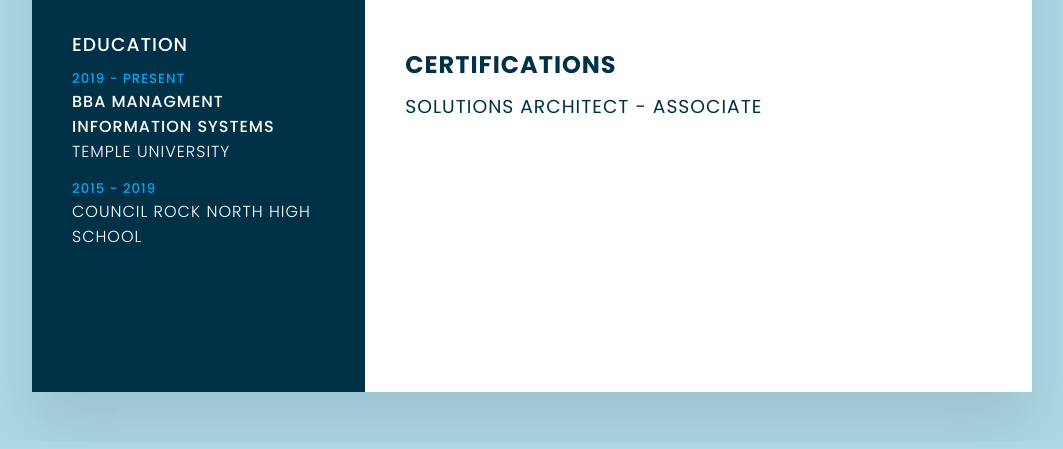
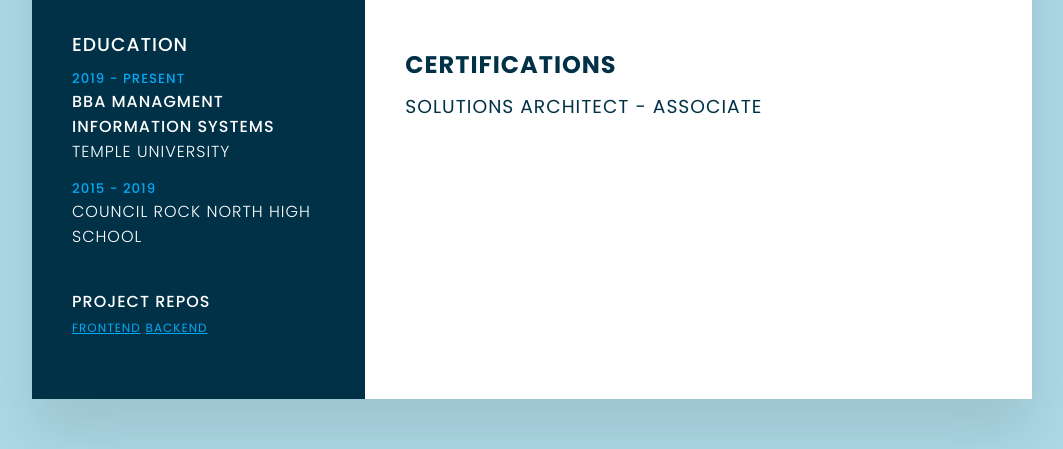
Before and after one commit to sallen222/cloudresume, a plain HTML site: page resume-site/index.html in a window 1280 px wide. Shown: the part 658-1107 px from the top of the page, without its empty margins (108-1171 px from the left). Drawn offline with nearby package versions, Linux system fonts and the light colour scheme; no server answers; a script that the page names is missing.

Commit message:
added repo links

```diff
--- a/resume-site/index.html
+++ b/resume-site/index.html
@@ -38,11 +38,11 @@
                         </li>
                         <li>
                             <span class="icon"><i class="fa fa-linkedin-square" aria-hidden="true"></i></span>
-                            <span class="text"> <a href="https://www.linkedin.com/in/steven--allen/" class="link">linkedin</a></span>
+                            <span class="text"> <a href="https://www.linkedin.com/in/steven--allen/" target="_blank" class="link">linkedin</a></span>
                         </li>
                         <li>
                             <span class="icon"><i class="fa fa-github" aria-hidden="true"></i></span>
-                            <span class="text"> <a href="https://github.com/sallen222" class="link">github</a></span>
+                            <span class="text"> <a href="https://github.com/sallen222" target="_blank" class="link">github</a></span>
                         </li>
                         <li>
                             <span class="icon"><i class="fa fa-map-marker" aria-hidden="true"></i></span>
@@ -65,6 +65,14 @@
                             <h4>Council Rock North High School</h4>
                         </li>
                     </ul>
+                </div>
+
+                <div class="contactInfo repos">
+                    <div>
+                    <h4 class="title" >project repos</h4>
+                    <a href="https://github.com/sallen222/cloudresume"  target="_blank" class="link">Frontend</a>
+                    <a href="https://github.com/sallen222/cloudresume-backend" target="_blank" class="link">Backend</a>
+                    </div>
                 </div>
 
             </div>
--- a/resume-site/style.css
+++ b/resume-site/style.css
@@ -190,3 +190,9 @@ body{
 p{
     color: var(--txt-dark);
 }
+
+.repos .link{
+    color: var(--symbols);
+    font-weight: 400;
+    font-size: .75em;
+}
```
